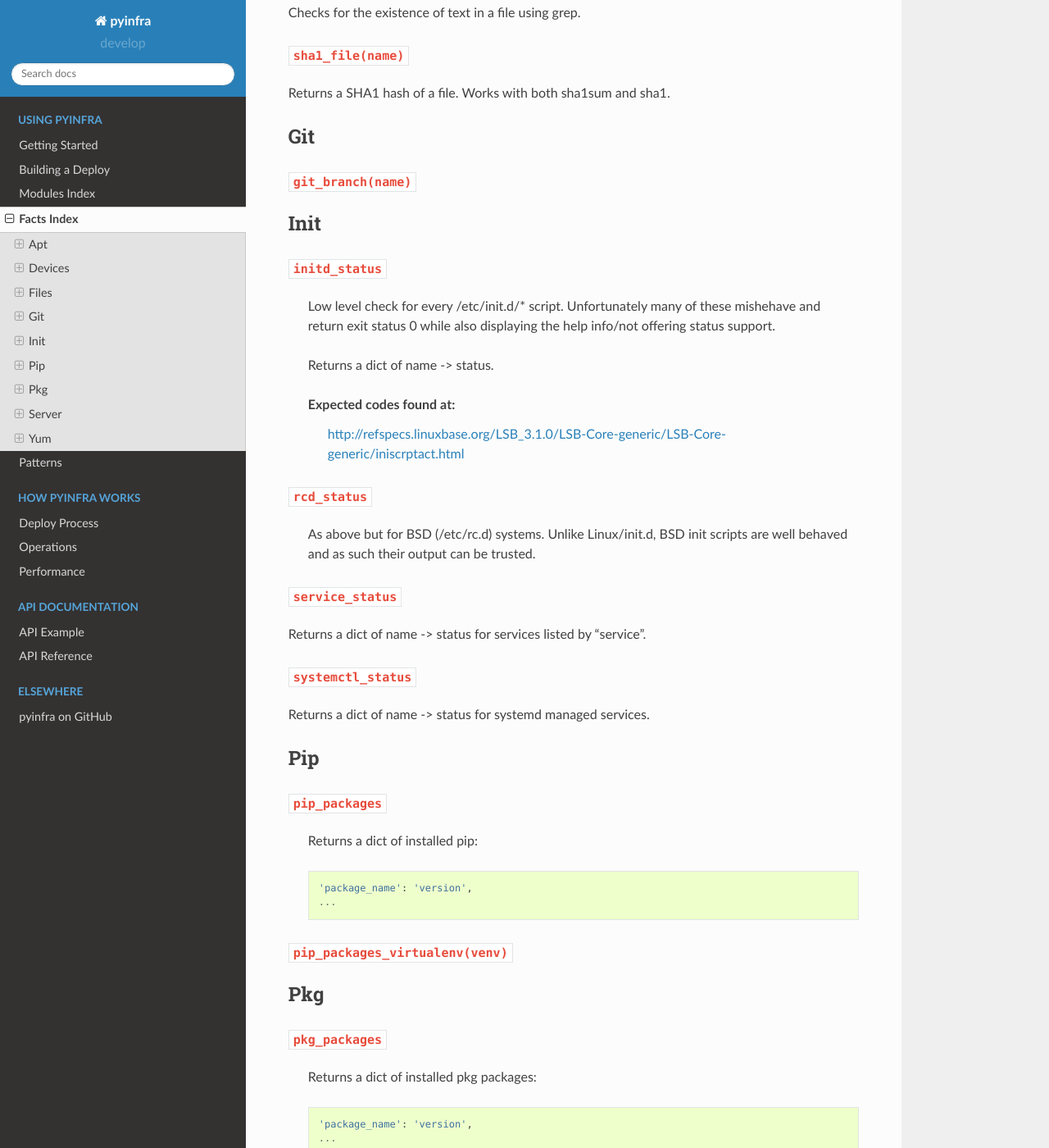
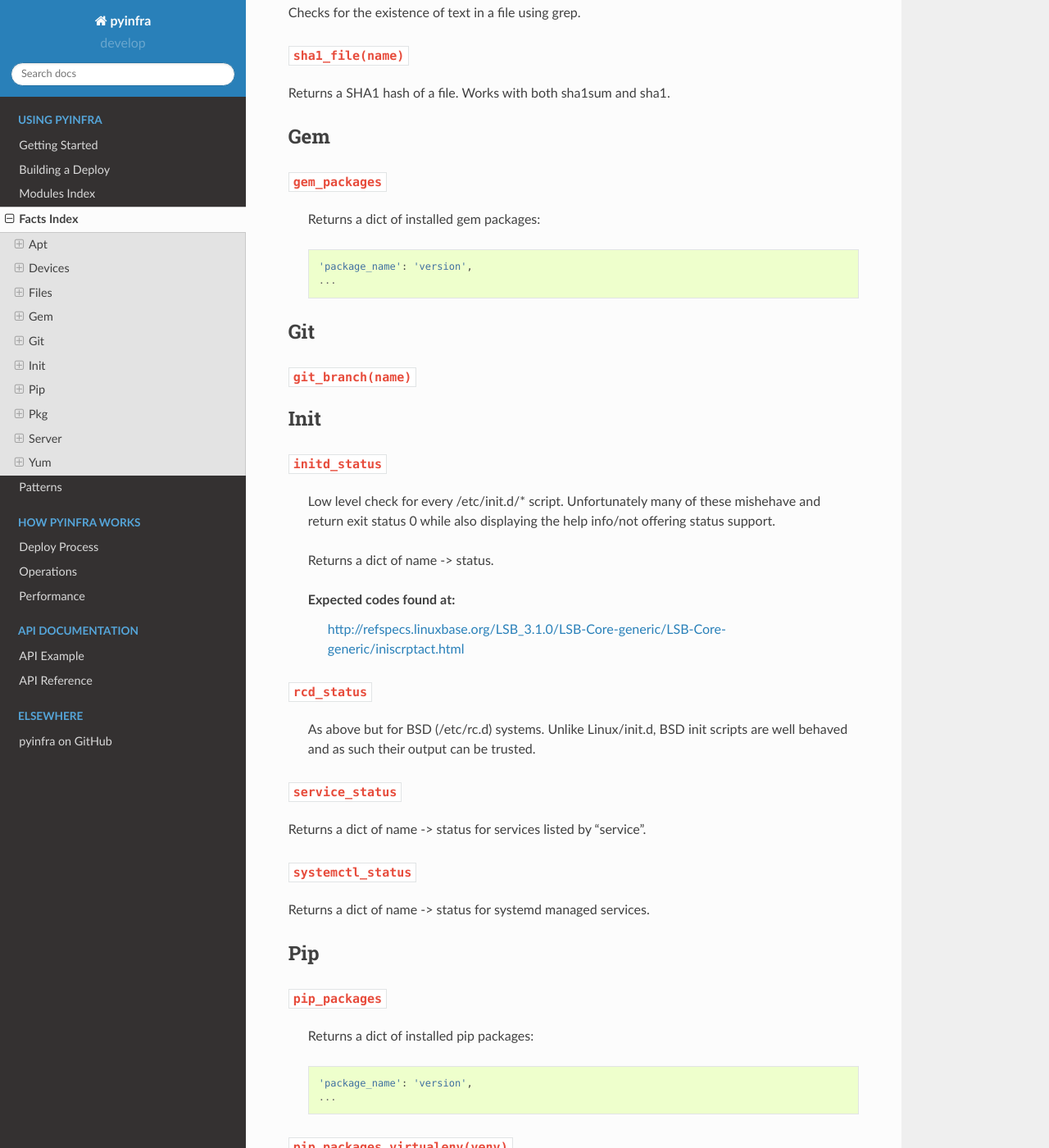
Before and after one commit to pyinfra-dev/pyinfra, a Sphinx documentation site: the page built from docs/facts.rst, in a window 1280 px wide and 1400 px high, scrolled down 1856 px. Shown: the whole window at 82% size. Built offline with Sphinx 7.4.7 and the Read the Docs theme 2.0.0, drawn with Linux system fonts in a browser that asks for light colours.

Commit message:
Latest docs (gem).

```diff
--- a/docs/facts.rst
+++ b/docs/facts.rst
@@ -119,6 +119,22 @@ Checks for the existence of text in a file using grep.
 Returns a SHA1 hash of a file. Works with both sha1sum and sha1.
 
 
+Gem
+---
+
+:code:`gem_packages`
+~~~~~~~~~~~~~~~~~~~~
+
+
+    Returns a dict of installed gem packages:
+
+    .. code:: python
+
+        'package_name': 'version',
+        ...
+
+
+
 Git
 ---
 
@@ -171,7 +187,7 @@ Pip
 ~~~~~~~~~~~~~~~~~~~~
 
 
-    Returns a dict of installed pip:
+    Returns a dict of installed pip packages:
 
     .. code:: python
 
```
Also changed, not shown: docs/modules/gem.rst (added, +17 -0 lines).
